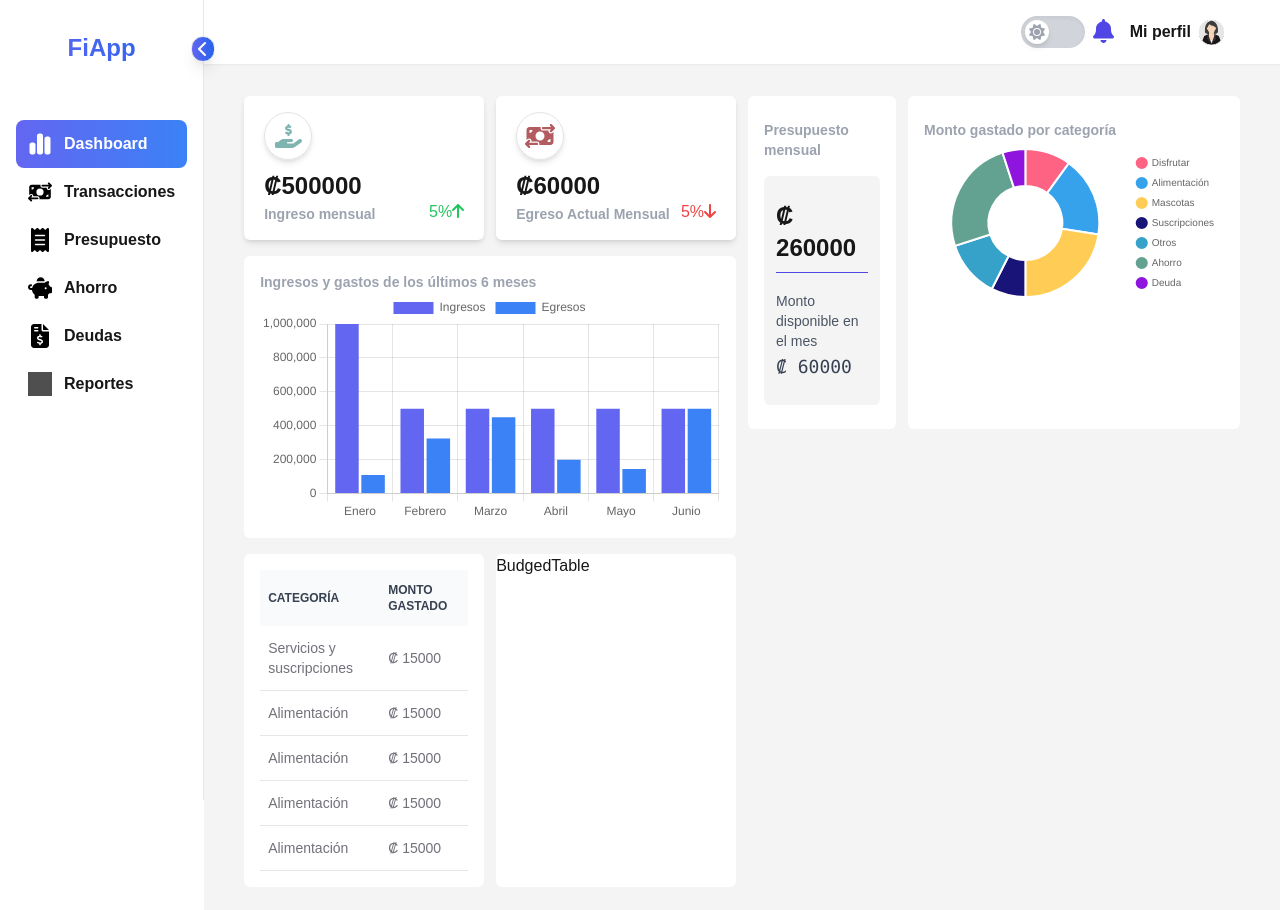
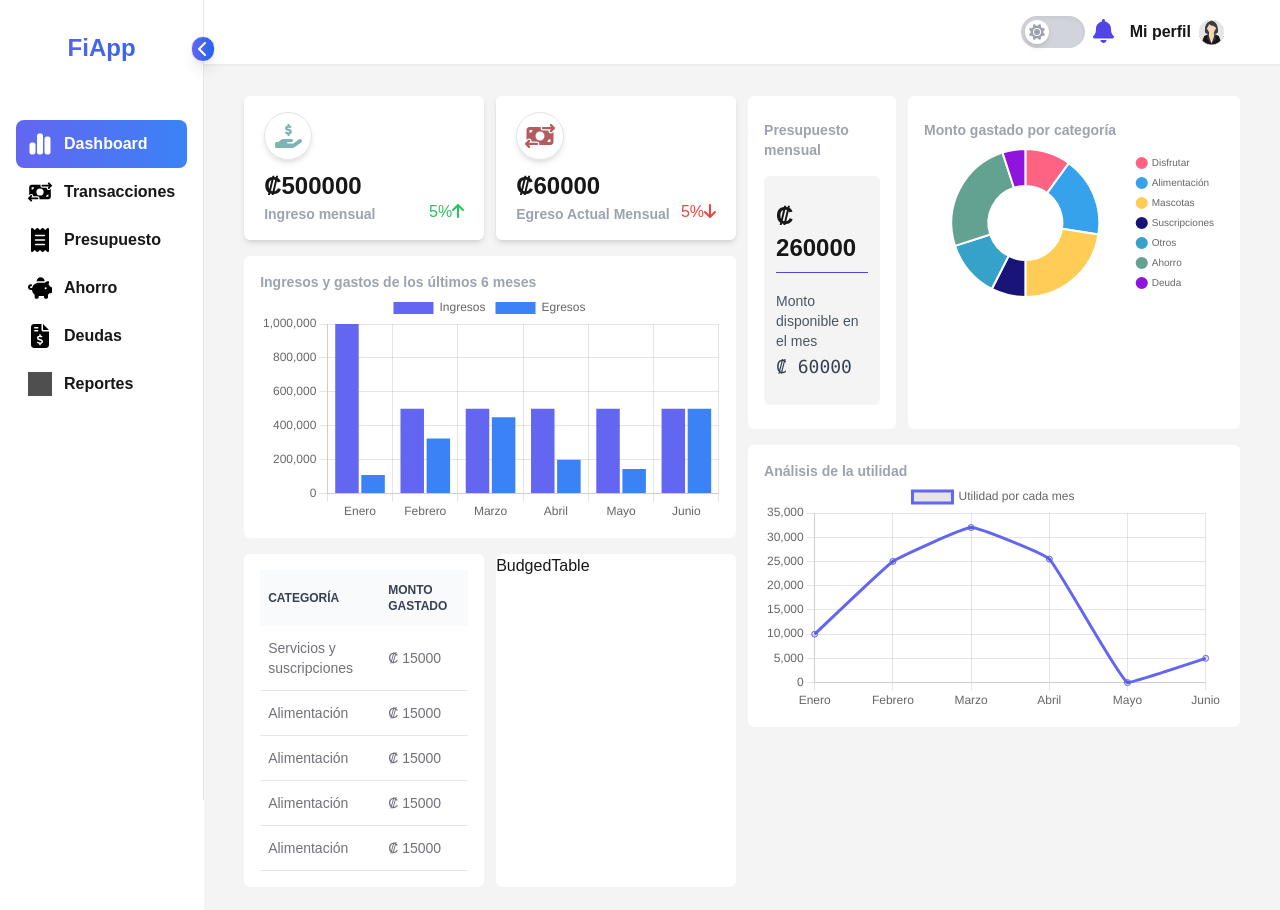
Before and after one commit to Jeim05/personal-finance-app, a Next.js app: page / in a window 1280 px wide. Shown: the top 910 px of the page. Built offline with nearby package versions, Linux system fonts and the light colour scheme; grey boxes are pictures that could not be loaded.

Commit message:
Grafico de tendencia
Con este gráfico se pretende estudiar la utilidad por cada mes

```diff
--- a/app/(root)/page.tsx
+++ b/app/(root)/page.tsx
@@ -2,6 +2,7 @@ import MainCards from '@/components/dashboard/mainCards'
 import { PresupuestoCategorias } from '@/components/dashboard/PresupuestoCategorias'
 import { DashboardTables } from '@/components/dashboard/DashboardTables'
 import { VerticalBarChart } from '@/components/ui/VerticalBarChart'
+import { LineChartUtility } from '@/components/ui/LineChartUtility'
 
 const Home = () => {
   return (
@@ -14,6 +15,7 @@ const Home = () => {
         </div>
         <div className='home-content-left'>
           <PresupuestoCategorias />
+          <LineChartUtility />
         </div>
       </div>
     </section>
--- /dev/null
+++ b/components/ui/LineChartUtility.tsx
@@ -0,0 +1,40 @@
+"use client"
+import { Line } from 'react-chartjs-2'
+import { Chart as ChartJS, ArcElement, Tooltip, Legend, plugins, PointElement, LineElement  } from "chart.js";
+import { Subtitles } from '../dashboard/Subtitles';
+
+ChartJS.register(ArcElement, Tooltip, Legend, plugins, PointElement, LineElement);
+
+const datos = [
+    { 'mes': 'Enero', 'utilidad': 10000 },
+    { 'mes': 'Febrero', 'utilidad': 25000},
+    { 'mes': 'Marzo', 'utilidad': 32000 },
+    { 'mes': 'Abril', 'utilidad': 25500},
+    { 'mes': 'Mayo', 'utilidad': 0 },
+    { 'mes': 'Junio', 'utilidad': 5000},
+]
+
+export const LineChartUtility = () => {
+    const labels = datos.map(mes => mes.mes);
+    const utilidad = datos.map(utilidad => utilidad.utilidad);
+
+    const data = {
+        labels: labels,
+        datasets: [{
+          label: 'Utilidad por cada mes',
+          data: utilidad,
+          fill: false,
+          borderColor: '#6366f1',
+          tension: 0.1
+        }]
+      };
+
+  return (
+    <div className='bg-cards mt-4 p-4'>
+        <Subtitles text='Análisis de la utilidad' />
+        <div>
+            <Line data={data} />
+        </div>
+    </div>
+  )
+}
```
